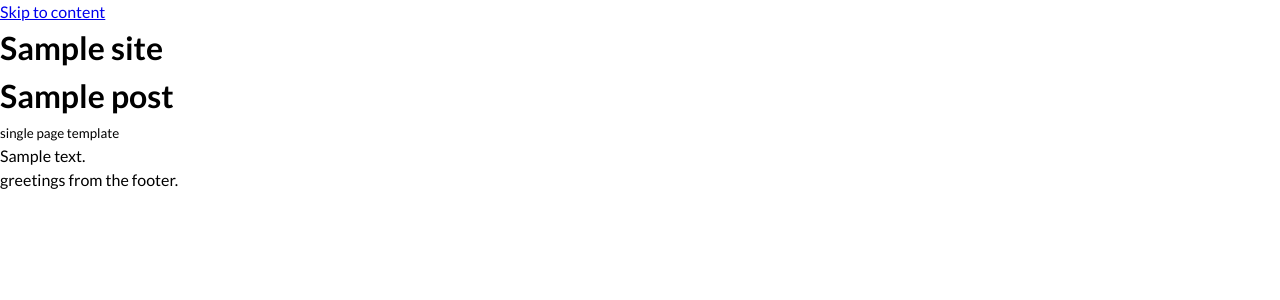
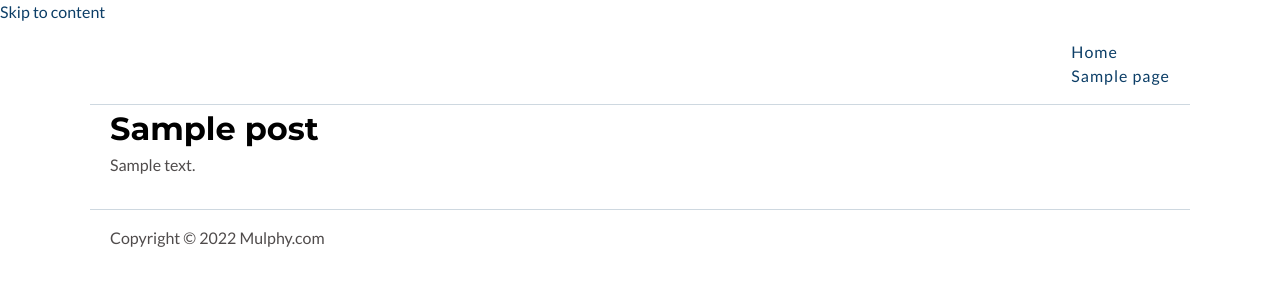
Before and after one commit to uptheirons78/mulphy-starter, a WordPress theme: template themes/mulphy-starter/page.php in a window 1280 px wide. Shown: the top 300 px of the page. Run offline with PHP 8.4 and a stand-in for WordPress, Linux system fonts and the light colour scheme; the site name, menu and one post (Sample post) are stand-ins, and other content is empty; style sheets or scripts are compiled from the project's sources.

Commit message:
[add] mulphy-main-menu with very basic styles

```diff
--- a/themes/mulphy-starter/footer.php
+++ b/themes/mulphy-starter/footer.php
@@ -11,7 +11,11 @@
  */
 
 ?>
-        <p>greetings from the footer.</p>
+        <footer id="site-footer" class="site-footer">
+          <div class="container">
+            <p>Copyright &copy <?php echo date('Y'); ?> Mulphy.com</p>
+          </div>
+        </footer>
       </main><!-- #main -->
     </div><!-- #page -->
 
--- a/themes/mulphy-starter/functions.php
+++ b/themes/mulphy-starter/functions.php
@@ -12,13 +12,15 @@ if (!defined('ABSPATH')) {
   exit; // Exit if accessed directly.
 }
 
-/* Useful global constants */
+/**
+ * Useful global constants
+ */
 define('MS_THEME_VERSION', '0.0.1');
 define('MS_THEME_TEMPLATE_URL', get_template_directory_uri());
 define('MS_THEME_PATH', get_template_directory() . '/');
 
 /**
- * Enqueue scripts and styles
+ * Mulphy Starter Enqueue Scripts and Styles
  */
 function mulphy_starter_register_scripts_and_styles()
 {
@@ -31,7 +33,7 @@ function mulphy_starter_register_scripts_and_styles()
 add_action('wp_enqueue_scripts', 'mulphy_starter_register_scripts_and_styles');
 
 /**
- * Preload Web Fonts
+ * Mulphy Starter Preload Web Fonts
  */
 if (!function_exists('mulphy_starter_preload_webfonts')) {
   /**
@@ -49,3 +51,24 @@ if (!function_exists('mulphy_starter_preload_webfonts')) {
 }
 
 add_action('wp_head', 'mulphy_starter_preload_webfonts');
+
+/**
+ * Mulphy Starter Theme Features
+ */
+function mulphy_starter_features() {
+
+  // Add title-tag
+  add_theme_support('title-tag');
+
+  // Add post-thumbnails
+  add_theme_support('post-thumbnails');
+
+  // Add main menu in header
+  register_nav_menus(
+    array(
+      'mulphy-main-menu' => esc_html__('Mulphy Main Menu', 'mulphy-starter'),
+    )
+  );
+}
+
+add_action('after_setup_theme', 'mulphy_starter_features');
--- a/themes/mulphy-starter/header.php
+++ b/themes/mulphy-starter/header.php
@@ -9,6 +9,10 @@
  *
  * @package MulphyStarter
  */
+
+if (!defined('ABSPATH')) {
+  exit; // Exit if accessed directly
+}
 
 ?>
 <!doctype html>
@@ -25,7 +29,10 @@
 <body <?php body_class(); ?>>
   <?php wp_body_open(); ?>
   <div id="page" class="site">
+    <!-- Accessibility: Skip to main content -->
     <a class="skip-link screen-reader-text" href="#primary"><?php esc_html_e('Skip to content', 'mulphy-starter'); ?></a>
-
+    <!-- Header with main navigation -->
+    <?php get_template_part('template-parts/headers/header', 'basic'); ?>
+    <!-- End: Header with main navigation -->
+    <!-- Main content -->
     <main id="main" role="main" tabindex="-1">
-      <h1><?php bloginfo( 'name' ); ?></h1>
--- a/themes/mulphy-starter/index.php
+++ b/themes/mulphy-starter/index.php
@@ -15,6 +15,7 @@
 get_header( );
 
 ?>
+<div class="container">
   <?php if ( have_posts() ) : ?>
     <?php while ( have_posts() ) : ?>
       <?php the_post(); ?>
@@ -23,5 +24,6 @@ get_header( );
       <hr>
     <?php endwhile; ?>
   <?php endif; ?>
+</div>
 
 <?php get_footer( ); ?>
--- a/themes/mulphy-starter/page.php
+++ b/themes/mulphy-starter/page.php
@@ -16,13 +16,14 @@
 get_header( );
 
 ?>
+<div class="container">
   <?php if (have_posts()) : ?>
     <?php while (have_posts()) : ?>
       <?php the_post(); ?>
       <h1><?php the_title(); ?></h1>
-    <small>single page template</small>
       <?php the_content(); ?>
     <?php endwhile; ?>
   <?php endif; ?>
+</div>
 
 <?php get_footer( ); ?>
--- a/themes/mulphy-starter/single.php
+++ b/themes/mulphy-starter/single.php
@@ -11,6 +11,7 @@
 get_header( );
 
 ?>
+<div class="container">
   <?php if ( have_posts() ) : ?>
     <?php while ( have_posts() ) : ?>
       <?php the_post(); ?>
@@ -18,5 +19,6 @@ get_header( );
       <?php the_content(); ?>
     <?php endwhile; ?>
   <?php endif; ?>
+</div>
 
 <?php get_footer( ); ?>
--- a/themes/mulphy-starter/src/scss/base/_global.scss
+++ b/themes/mulphy-starter/src/scss/base/_global.scss
@@ -1,4 +1,29 @@
 body {
   font-family: $ff-basic;
   font-weight: 400;
+  min-height: 100vh;
 }
+
+h1,
+h2,
+h3,
+h4,
+h5,
+h6 {
+  font-family: $ff-heading;
+  font-weight: 700;
+}
+
+p {
+  color: rgba($clr-black, 0.8);
+}
+
+a {
+  text-decoration: none;
+  color: $clr-primary;
+  transition: color .3s ease-out;
+
+  &:hover {
+    color: $clr-green;
+  }
+}
--- a/themes/mulphy-starter/src/scss/base/_normalize.scss
+++ b/themes/mulphy-starter/src/scss/base/_normalize.scss
@@ -23,6 +23,11 @@ dd {
 ul[role='list'],
 ol[role='list'] {
   list-style: none;
+}
+
+ul,
+ol {
+  padding: 0;
 }
 
 /* Set core root defaults */
--- /dev/null
+++ b/themes/mulphy-starter/src/scss/components/_footer.scss
@@ -0,0 +1,8 @@
+.site-footer {
+  margin-top: 2rem;
+  .container {
+    padding-top: 1rem;
+    padding-bottom: 1rem;
+    border-top: 1px solid rgba($clr-primary, 0.2);
+  }
+}
--- /dev/null
+++ b/themes/mulphy-starter/src/scss/components/_header.scss
@@ -0,0 +1,29 @@
+.header-basic {
+
+  .container {
+    display: flex;
+    justify-content: space-between;
+    align-items: center;
+    border-bottom: 1px solid rgba($clr-primary, 0.2);
+  }
+
+  &__logo-container {
+    a {
+
+      h2 {
+        font-weight: 900;
+      }
+    }
+  }
+
+  &__nav-container {
+    ul {
+      list-style-type: none;
+      li {
+        a {
+          letter-spacing: 1px;
+        }
+      }
+    }
+  }
+}
--- a/themes/mulphy-starter/src/scss/main.scss
+++ b/themes/mulphy-starter/src/scss/main.scss
@@ -6,3 +6,7 @@
 @import './base/utilities';
 @import './base/grid';
 @import './base/global';
+
+/* Components */
+@import './components/header.scss';
+@import './components/footer.scss';
--- /dev/null
+++ b/themes/mulphy-starter/template-parts/headers/header-basic.php
@@ -0,0 +1,39 @@
+<?php
+
+/**
+ *
+ * Nav-01 Template File
+ *
+ * @package MulphyStarter
+ *
+ */
+
+if (!defined('ABSPATH')) {
+  exit; // Exit if accessed directly
+}
+
+?>
+<header id="masthead" class="site-header header-basic" role="banner">
+  <div class="container">
+    <div class="header-basic__logo-container">
+      <a href="<?php echo site_url(); ?>">
+        <h2>
+          <?php esc_html(bloginfo('title')); ?>
+        </h2>
+      </a>
+    </div>
+    <nav class="header-basic__nav-container">
+      <?php
+
+      $args = array(
+        'theme_location' => 'mulphy-main-menu',
+        'container' => 'ul',
+        'menu_class' => 'header-basic__list',
+      );
+
+      wp_nav_menu($args);
+
+      ?>
+    </nav>
+  </div>
+</header>
```
Also changed, not shown: 1 other file. Lines whose indentation alone changed are shown as unchanged.
